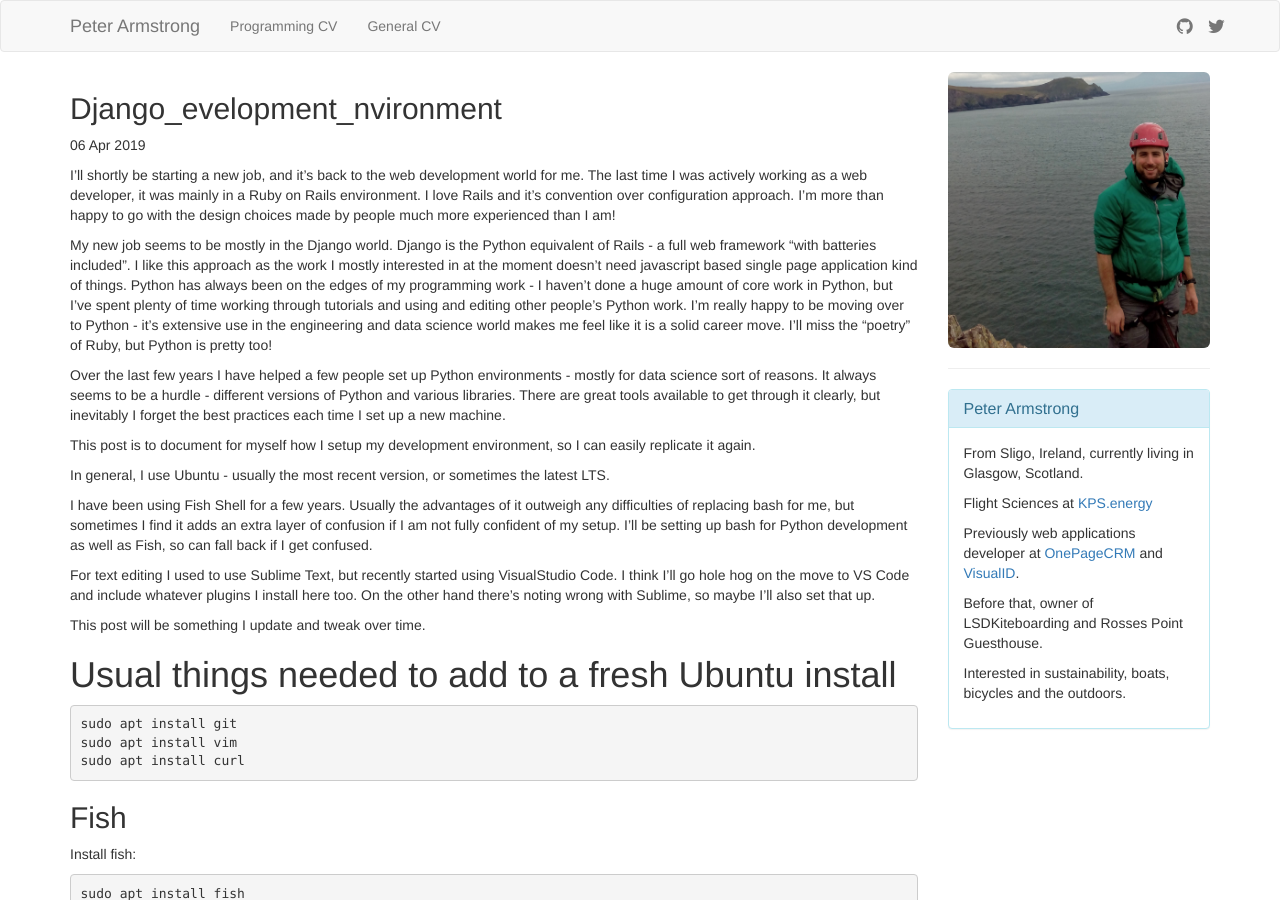
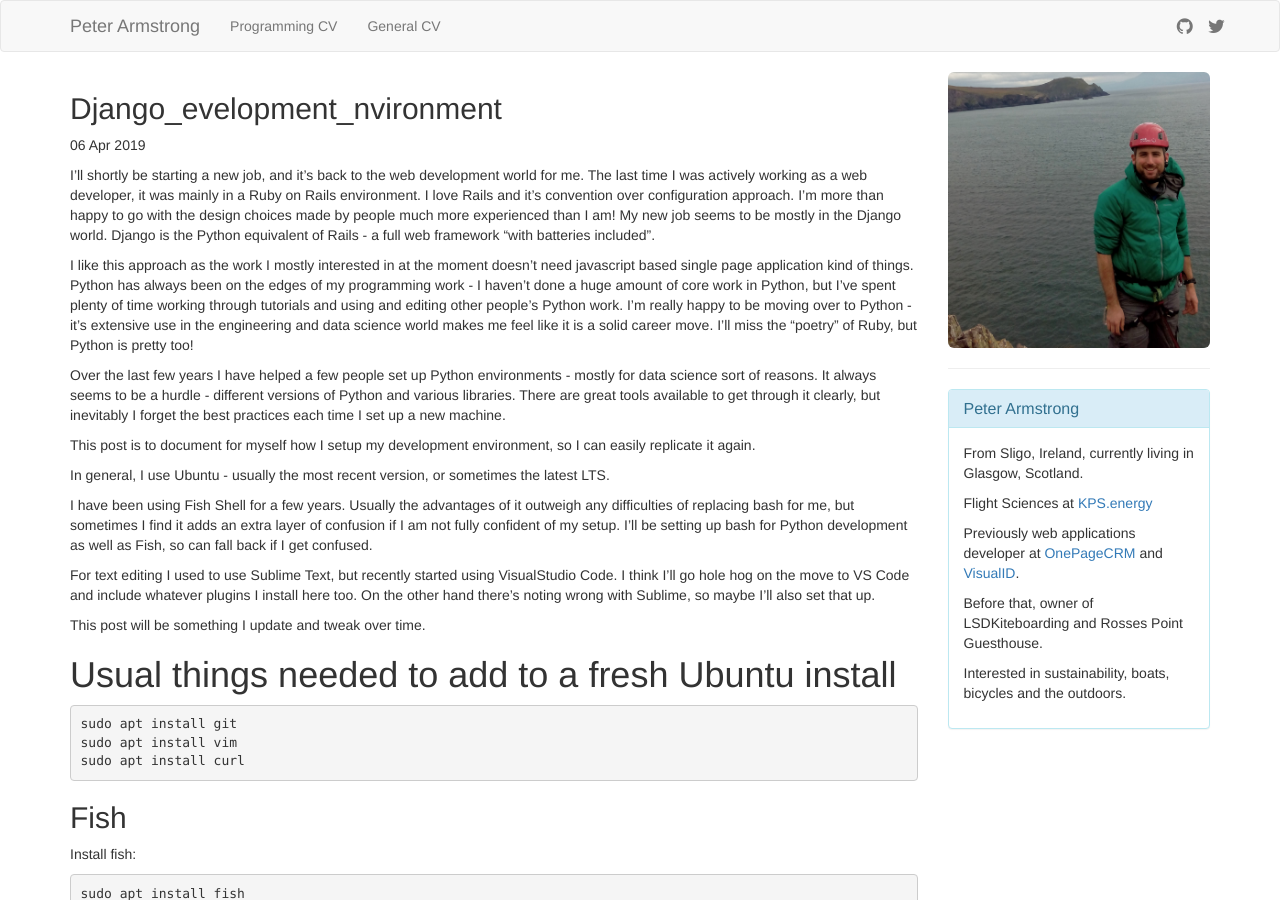
Before and after one commit to peteretep/peteretep.github.io, a Jekyll site: the page built from _posts/2019-04-06-django_evelopment_nvironment.md, in a window 1280 px wide and 900 px high. Built offline with Jekyll 4.4.1, drawn with Linux system fonts in a browser that asks for light colours; nearby versions of some CDN libraries.

```diff
--- a/_posts/2019-04-06-django_evelopment_nvironment.md
+++ b/_posts/2019-04-06-django_evelopment_nvironment.md
@@ -7,9 +7,8 @@ author: peter
 ---
 
 I'll shortly be starting a new job, and it's back to the web development world for me.
-The last time I was actively working as a web developer, it was mainly in a Ruby on Rails environment. I love Rails and it's convention over configuration approach. I'm more than happy to go with the design choices made by people much more experienced than I am!
+The last time I was actively working as a web developer, it was mainly in a Ruby on Rails environment. I love Rails and it's convention over configuration approach. I'm more than happy to go with the design choices made by people much more experienced than I am! My new job seems to be mostly in the Django world. Django is the Python equivalent of Rails - a full web framework "with batteries included".
 
-My new job seems to be mostly in the Django world. Django is the Python equivalent of Rails - a full web framework "with batteries included".
 I like this approach as the work I mostly interested in at the moment doesn't need javascript based single page application kind of things.
 Python has always been on the edges of my programming work - I haven't done a huge amount of core work in Python, but I've spent plenty of time working through tutorials and  using and editing other people's Python work.
 I'm really happy to be moving over to Python - it's extensive use in the engineering and data science world makes me feel like it is a solid career move. I'll miss the "poetry" of Ruby, but Python is pretty too!
```
